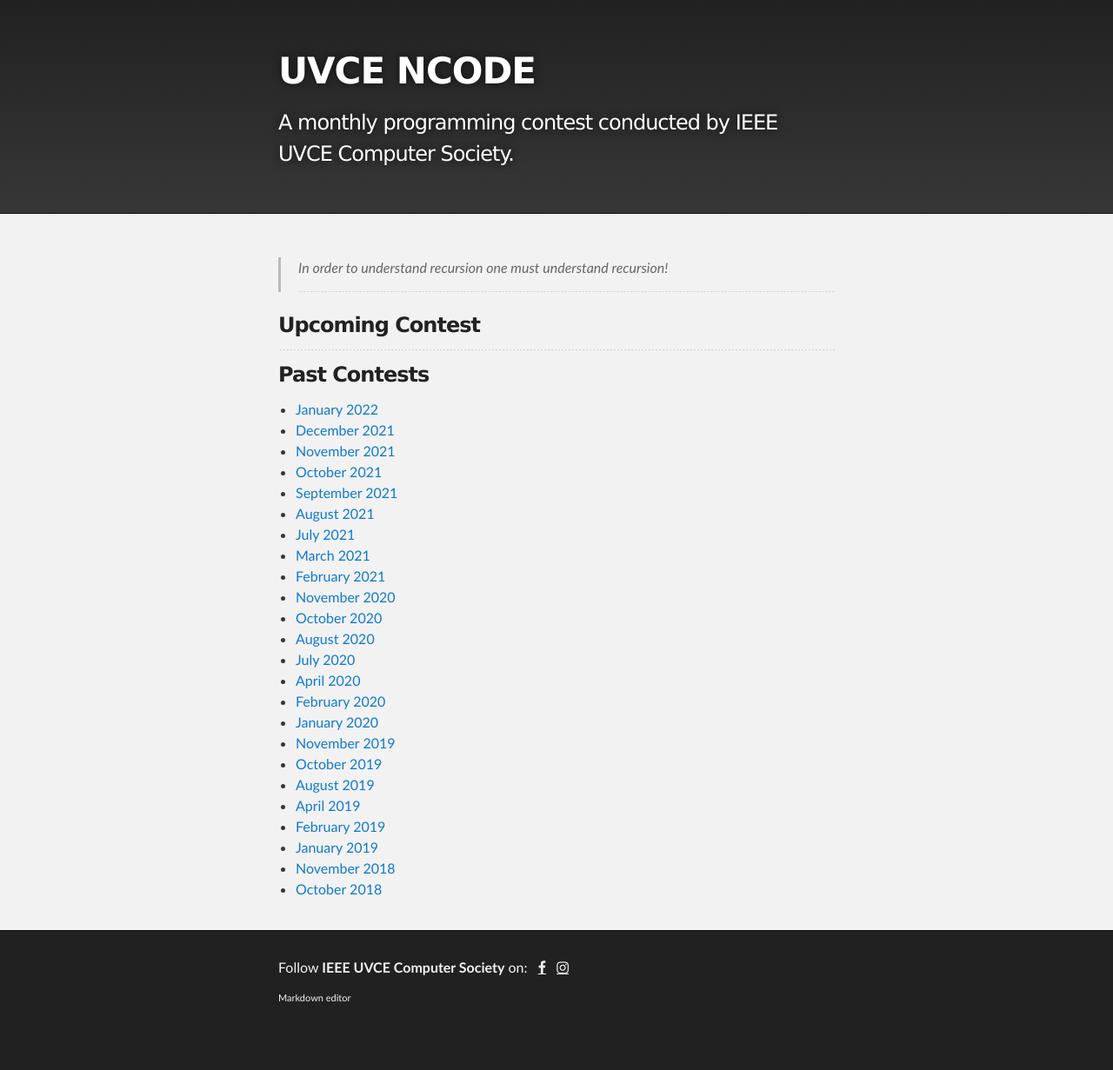
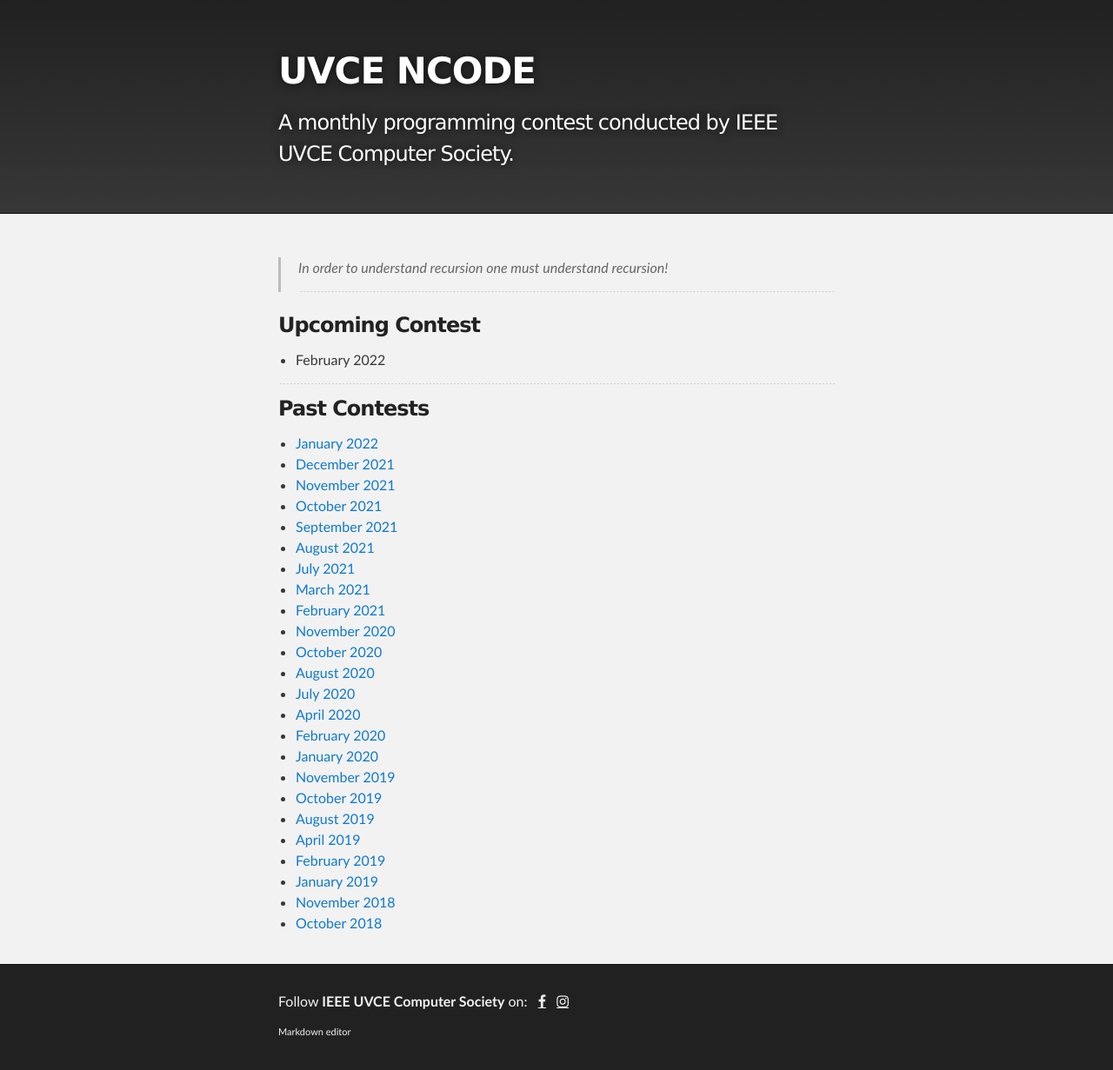
Before and after one commit to ieee-uvce-cs/ncode, a Jekyll site: the page built from index.md, in a window 1280 px wide. Shown: the whole page at 87% size. Built offline with Jekyll 4.4.1, drawn with Linux system fonts in a browser that asks for light colours; before the commit the page ends 1192 px from its top, so only the background shows below that.

Commit message:
Update index.md

```diff
--- a/index.md
+++ b/index.md
@@ -6,6 +6,7 @@ layout: default
 * * *
 
 ### Upcoming Contest
+- February 2022
 
 * * *
 
```
